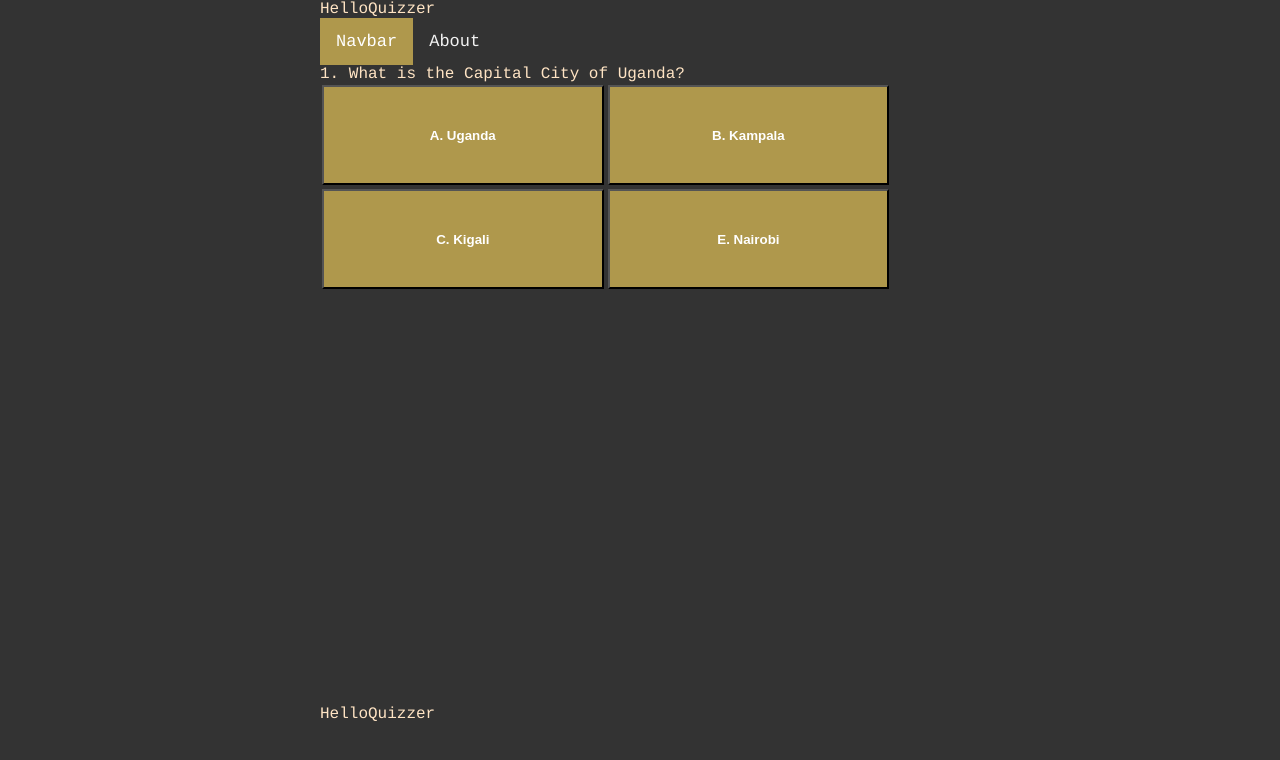
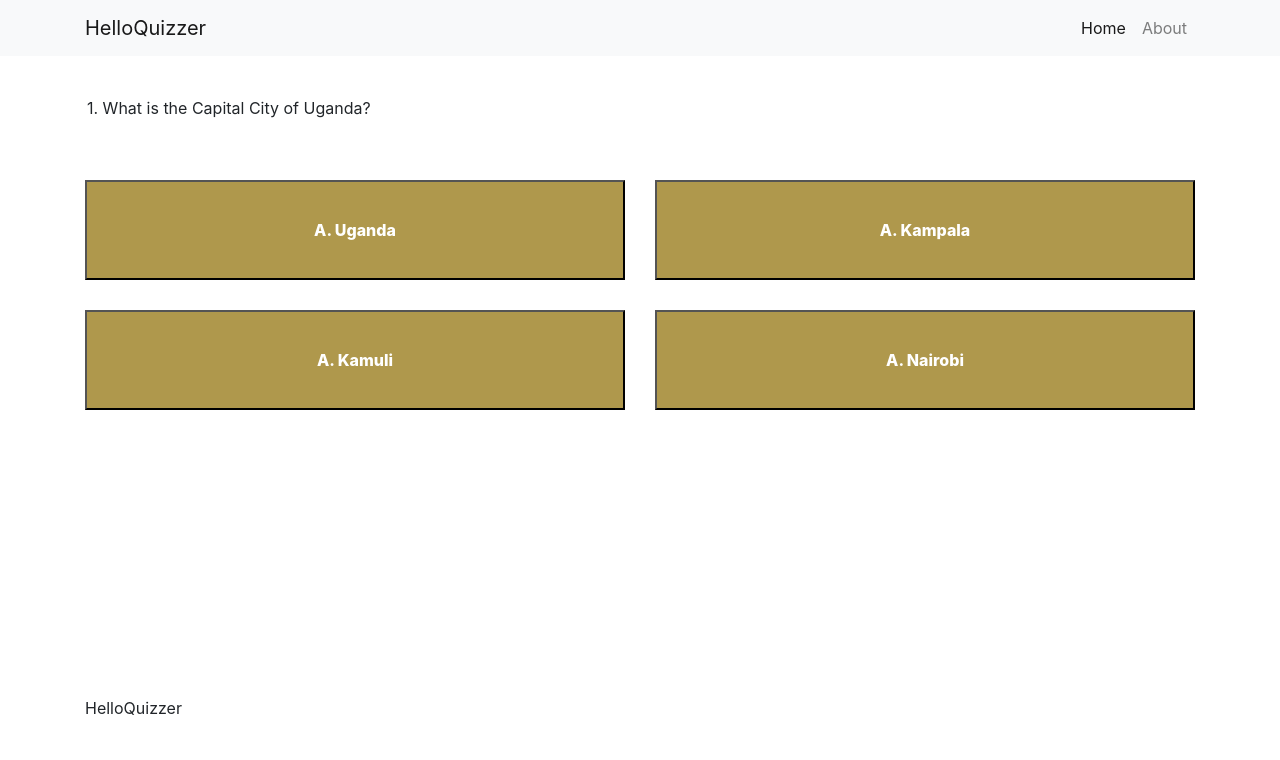
Before and after one commit to Wabuluka/quizgame, a website: page html/index.html in a window 1280 px wide. Drawn offline with nearby package versions, Linux system fonts and the light colour scheme.

Commit message:
update columns, git workflow

```diff
--- a/html/css/style.css
+++ b/html/css/style.css
@@ -1,7 +1,7 @@
 html {
     box-sizing: border-box;
     font-size: 16px;
-    background: #333;
+    /* background: #333; */
     color: bisque;
     font-family: courier;
 }
@@ -24,14 +24,14 @@ img {
     max-width: 100%;
     height: auto;
 }
-.container{
+/* .container{
     width: 50%;
     margin: auto;
 }
 
 /* navigation bar */
-nav{
-    background: #333;
+/* nav{
+    background:rgb(219, 171, 117);
     overflow: hidden;
     padding: 0;
     margin: 0;
@@ -55,24 +55,20 @@ nav .icon {
 nav a:hover {
     background-color: #555;
     color: white;
-}
+} */
 .questions{
     width: 100%;
-    margin: auto;
-    margin: 20px 0 30px 2px;
+    margin: 40px 0 30px 2px;
 }
-.answer{
+
+button{
     width: 100%;
-    margin: auto;
-}
-button{
-    width: 44%;
-    float: left;
-    margin:2px;
     height: 100px;
     font-weight: 800;
     background: #af984c;
     color: #fff;
+    padding: 0;
+    margin-top: 30px;
 }
 button:hover{
     background: rgb(219, 171, 117);
@@ -86,13 +82,5 @@ footer{
 
 /* Screens 800px and below */
 @media screen and (max-width: 800px) {
-    html{
-        color: #fff;
-    }
-    .container{
-        width: 80%;
-    }
-    button{
-        width: 48%;
-    }
+
 }
--- a/html/index.html
+++ b/html/index.html
@@ -5,37 +5,57 @@
     <meta name="viewport" content="width=device-width, initial-scale=1.0">
     <title>HelloQuizzer</title>
     <meta name="description" content="a simple JS question and answer application">
+    <link rel="stylesheet" href="https://cdn.jsdelivr.net/npm/bootstrap@4.5.3/dist/css/bootstrap.min.css" integrity="sha384-TX8t27EcRE3e/ihU7zmQxVncDAy5uIKz4rEkgIXeMed4M0jlfIDPvg6uqKI2xXr2" crossorigin="anonymous">
     <link rel="stylesheet" href="css/style.css">
 </head>
 <body>
-    <nav>
+    <nav class="navbar navbar-expand-lg navbar-light bg-light">
         <div class="container">
-            <div class="logo">
-                HelloQuizzer
-            </div>
-            <div class="breadcrumbs">
-                <a href="#home" class="active">Navbar</a>
-            </div>
+            <a href="/" class="navbar-brand">HelloQuizzer</a>
+            <button class="navbar-toggler" type="button" data-toggle="collapse" data-target="#navbarSupportedContent" aria-controls="navbarSupportedContent" aria-expanded="false" aria-label="Toggle navigation">
+                <span class="navbar-toggler-icon"></span>
+            </button>
 
-            <a href="">About</a>
-            <a href="javascript:void(0);" class="icon" onclick="myFunction()">&#9776;</a>
+            <div class="collapse navbar-collapse" id="navbarSupportedContent">
+                <ul class="navbar-nav ml-auto">
+                  <li class="nav-item active">
+                    <a class="nav-link" href="/">Home <span class="sr-only">(current)</span></a>
+                  </li>
+                  <li class="nav-item">
+                    <a class="nav-link" href="#">About</a>
+                  </li>
+                </ul>
         </div>
     </nav>
 
     <main>
         <div class="container">
-            <div class="question">
-                1. What is the Capital City of Uganda?
+            <div class="row">
+                <div class="col questions">
+                    1. What is the Capital City of Uganda?
+                </div>
+            </div>
+            <div class="row">
+                <div class="col-sm-12 answer">
+                    <div class="form">
+                        <div class="row">
+                            <div class="col-sm-6">
+                                <button>A. Uganda</button>
+                            </div>
+                            <div class="col-sm-6">
+                                <button>A. Kampala</button>
+                            </div>
+                            <div class="col-sm-6">
+                                <button>A. Kamuli</button>
+                            </div>
+                            <div class="col-sm-6">
+                                <button>A. Nairobi</button>
+                            </div>
+                        </div>
+                    </div>
+                </div>
             </div>
 
-            <div class="answer">
-                <form action="">
-                    <button>A. Uganda</button>
-                    <button>B. Kampala</button>
-                    <button>C. Kigali</button>
-                    <button>E. Nairobi</button>
-                </form>
-            </div>
         </div>
     </main>
     <footer>
@@ -44,5 +64,7 @@
         </div>
     </footer>
 </body>
+<script src="https://code.jquery.com/jquery-3.5.1.slim.min.js" integrity="sha384-DfXdz2htPH0lsSSs5nCTpuj/zy4C+OGpamoFVy38MVBnE+IbbVYUew+OrCXaRkfj" crossorigin="anonymous"></script>
+<script src="https://cdn.jsdelivr.net/npm/bootstrap@4.5.3/dist/js/bootstrap.bundle.min.js" integrity="sha384-ho+j7jyWK8fNQe+A12Hb8AhRq26LrZ/JpcUGGOn+Y7RsweNrtN/tE3MoK7ZeZDyx" crossorigin="anonymous"></script>
 <script src="js/custom.js"></script>
 </html>
```
